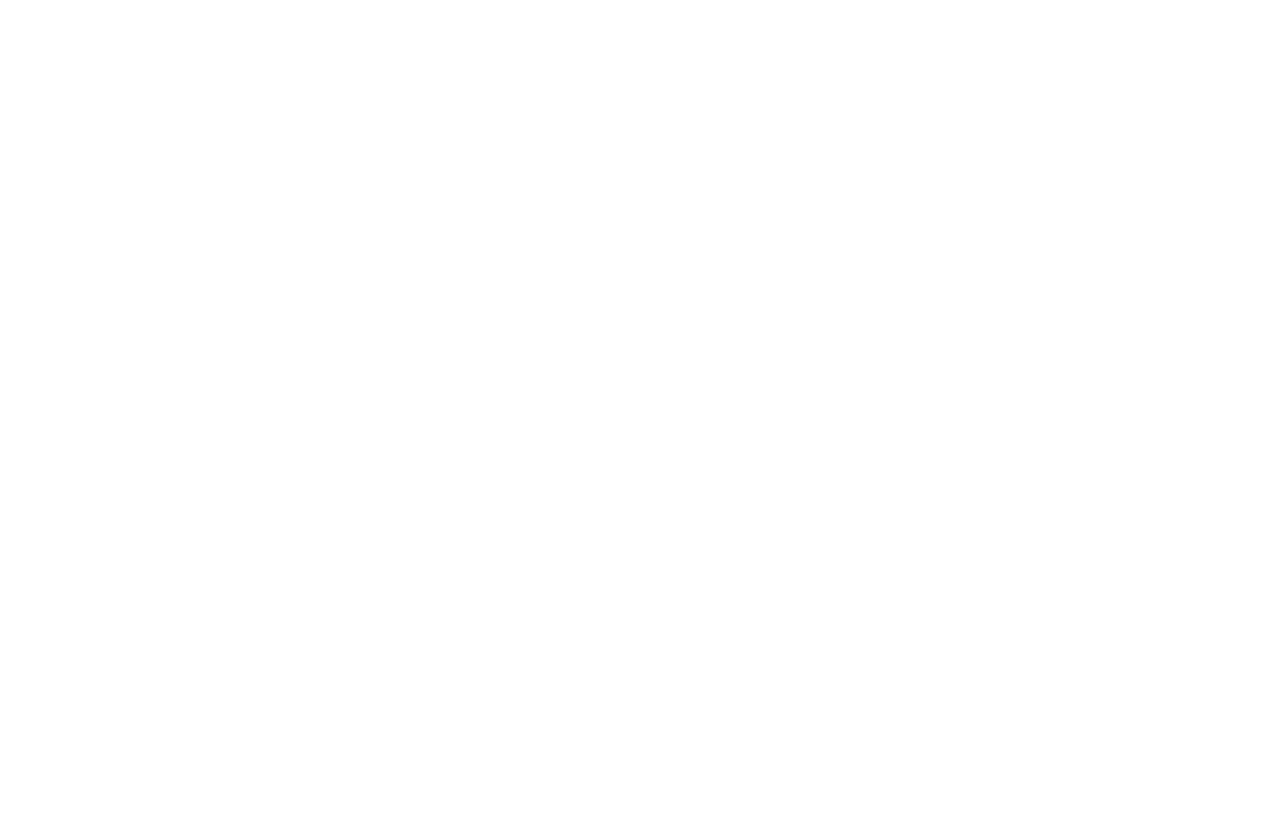
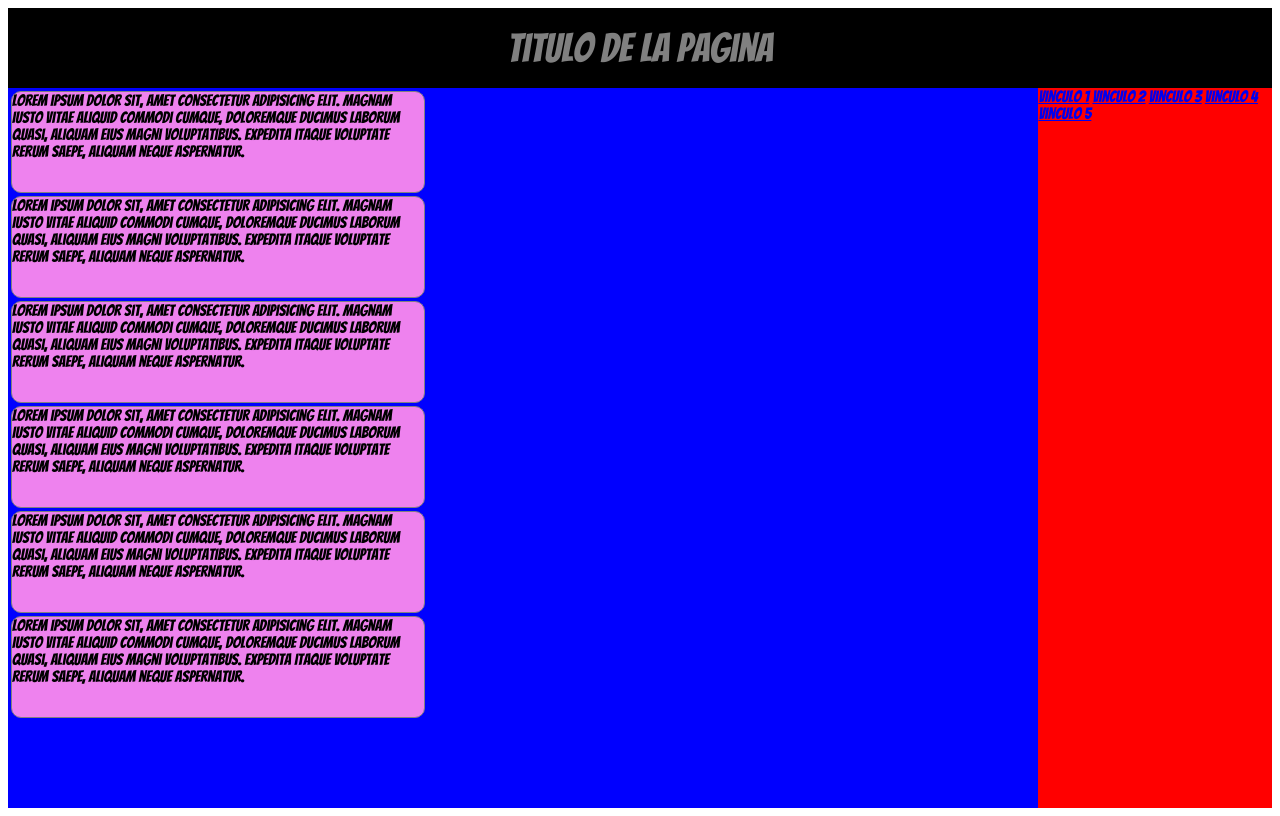
Before and after one commit to ExactZebra/1-git-inicio, a plain HTML site: page index.html in a window 1280 px wide. Drawn offline with Linux system fonts and the light colour scheme.

Commit message:
Agregamos poco css y mas

```diff
--- /dev/null
+++ b/css/misestilos.css
@@ -0,0 +1,64 @@
+body{
+    font-family: 'Bangers', cursive;
+}
+
+.contenedor{
+    width: 100%;
+    height: 100%;
+    padding: 0;
+    margin: 0;
+}
+
+.titulo{
+    font-size: 40px;
+    color: gray;
+    font-weight: 200;
+}
+
+.encabezado{
+    width: 100%;
+    height: 80px;
+    background: black;
+    display: flex;
+    align-items: center;
+    justify-content: center;
+}
+
+.informacion{
+    width: 100%;
+    height: calc(100vh - 80px);
+    background: blue;
+    display: flex;
+}
+
+.articulos{
+    width: 75%;
+    height: 100%;
+    display: flex;
+    flex-direction: row;
+    flex-wrap: wrap;
+    justify-content: space-evenly;
+    overflow-y: scroll;
+}
+
+.menu {
+    width: 25%;
+    height: 100%;
+    background: red;
+}
+
+.nota{
+    width: 40%;
+    height: 100px;
+    background: violet;
+    margin: 3px;
+    border-color: gray;
+    border-style: solid;
+    border-radius: 10px;
+    padding: px;
+    border-width: 1px;
+}
+
+.nota:hover{
+    background: yellow;
+}
--- a/index.html
+++ b/index.html
@@ -4,9 +4,49 @@
     <meta charset="UTF-8">
     <meta name="viewport" content="width=device-width, initial-scale=1.0">
     <!--CSS, Font, Iconos-->
+    <link rel="preconnect" href="https://fonts.googleapis.com">
+    <link rel="preconnect" href="https://fonts.gstatic.com" crossorigin>
+    <link href="https://fonts.googleapis.com/css2?family=Bangers&display=swap" rel="stylesheet">
+    <link rel="stylesheet" href="./css/misestilos.css">
     <title>1 - Inicio - Git 👌🤣</title>
 </head>
 <body>
     <!--Acceso a JS-->
+    <div class="contenedor">
+        <div class="encabezado">
+            <span class="titulo">
+                Titulo de la pagina
+            </span>
+        </div>
+        <div class="informacion">
+        <div class==articulos>
+            <div class="nota">
+                Lorem ipsum dolor sit, amet consectetur adipisicing elit. Magnam iusto vitae aliquid commodi cumque, doloremque ducimus laborum quasi, aliquam eius magni voluptatibus. Expedita itaque voluptate rerum saepe, aliquam neque aspernatur.
+            </div>
+            <div class="nota">
+                Lorem ipsum dolor sit, amet consectetur adipisicing elit. Magnam iusto vitae aliquid commodi cumque, doloremque ducimus laborum quasi, aliquam eius magni voluptatibus. Expedita itaque voluptate rerum saepe, aliquam neque aspernatur.
+            </div>
+            <div class="nota">
+                Lorem ipsum dolor sit, amet consectetur adipisicing elit. Magnam iusto vitae aliquid commodi cumque, doloremque ducimus laborum quasi, aliquam eius magni voluptatibus. Expedita itaque voluptate rerum saepe, aliquam neque aspernatur.
+            </div>
+            <div class="nota">
+                Lorem ipsum dolor sit, amet consectetur adipisicing elit. Magnam iusto vitae aliquid commodi cumque, doloremque ducimus laborum quasi, aliquam eius magni voluptatibus. Expedita itaque voluptate rerum saepe, aliquam neque aspernatur.
+            </div>
+            <div class="nota">
+                Lorem ipsum dolor sit, amet consectetur adipisicing elit. Magnam iusto vitae aliquid commodi cumque, doloremque ducimus laborum quasi, aliquam eius magni voluptatibus. Expedita itaque voluptate rerum saepe, aliquam neque aspernatur.
+            </div>
+            <div class="nota">
+                Lorem ipsum dolor sit, amet consectetur adipisicing elit. Magnam iusto vitae aliquid commodi cumque, doloremque ducimus laborum quasi, aliquam eius magni voluptatibus. Expedita itaque voluptate rerum saepe, aliquam neque aspernatur.
+            </div>
+        </div>
+        <div class="menu">
+            <a href="#" class="btnVinculo">Vinculo 1</a>
+            <a href="#" class="btnVinculo">Vinculo 2</a>
+            <a href="#" class="btnVinculo">Vinculo 3</a>
+            <a href="#" class="btnVinculo">Vinculo 4</a>
+            <a href="#" class="btnVinculo">Vinculo 5</a>
+        </div>
+    </div>
+    </div>
 </body>
 </html>
```
